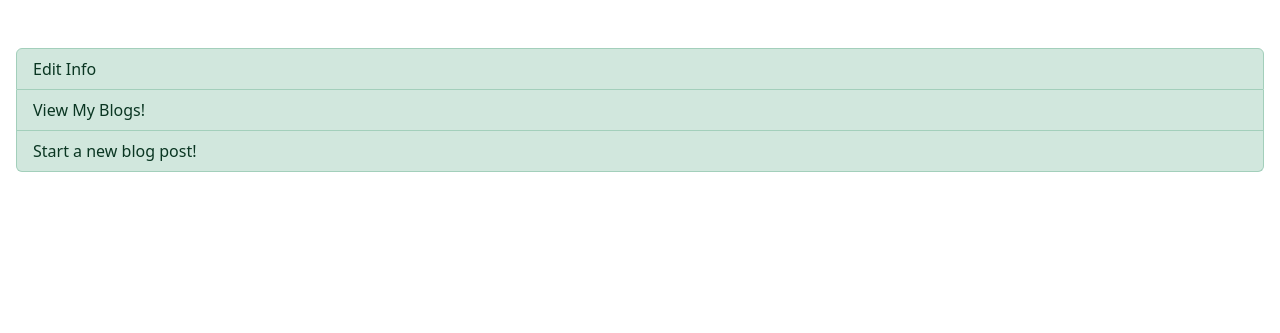
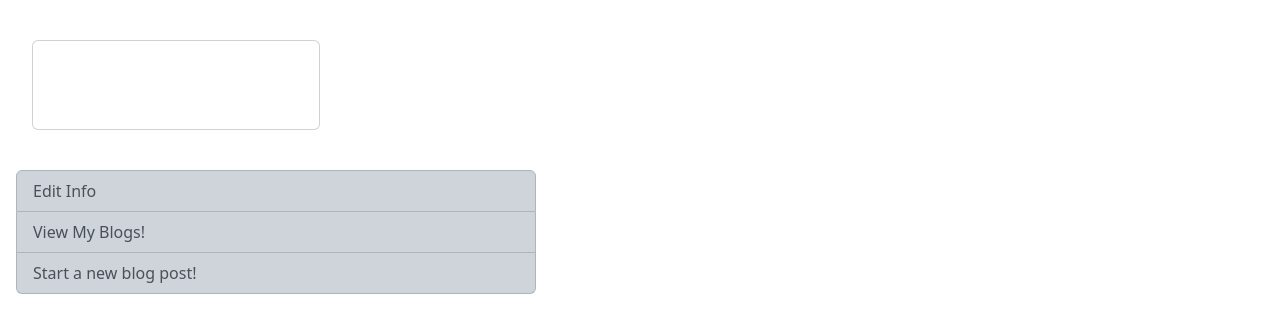
Before and after one commit to PracticalMagicProgramming/snake_case-blog, a Flask app: template Templates/profile.html in a window 1280 px wide. Shown: the part 40-373 px from the top of the page. Run offline with Flask 2, Linux system fonts and the light colour scheme; the template is opened without the code that fills it, so the values that code supplies are empty; some libraries are stand-ins or nearby versions.

Commit message:
finishing styling

```diff
--- a/Templates/base.html
+++ b/Templates/base.html
@@ -46,6 +46,7 @@
             {% endif %}
         </ul>
     </nav>
+    <!-- put an automatic container on all content -->
     <div class="containter-fluid m-2 p-2">
     {% block content %}
 
--- a/Templates/create.html
+++ b/Templates/create.html
@@ -4,7 +4,7 @@
 
 {% block content %}
 <h2 class="class=d-inline mb-4">
-    Create a Blog
+    <strong>Create a Blog</strong>
     <small class="text-muted"> Share Your Ideas!</small>
 </h2>
 
@@ -24,7 +24,7 @@
                     {% endfor %}
                 {% endfor %}
 
-                <button type="submit" class="btn btn-dark">Share Me!</button>
+                <button type="submit" class="btn btn-dark mt-3">Share Me!</button>
             </form>
         </div>
     </div>
--- a/Templates/feed.html
+++ b/Templates/feed.html
@@ -6,13 +6,13 @@
 
 
     <h2 class="class=d-inline mb-4">
-        Your Blogs :3
+      <strong>Look</strong> At all these blogs!
     </h2>
 
     <div class="container-fluid pe-4 mb-4">
-        <div class="card-group-vertical m-2 p-2 ">
+        <div class="card-group-vertical mb-2 p-2 ">
             {% for blog in  all_blogs.items %}
-                <div class="card" style="width: 18rem;">
+                <div class="card mb-4" style="width: 25rem;">
                     <div class="card-body">
                         <h5 class="card-title">{{ blog.title }}</h5>
                         <p>{{ blog.username }}</p>
--- a/Templates/profile.html
+++ b/Templates/profile.html
@@ -3,21 +3,30 @@
 {% block title %} Profile {% endblock %}
 
 {% block content %}
-    <h1 class="class=d-inline mb-4">
-        {{ user.username }}
-    </h1>
+    <div class="card-group-vertical bg m-2 p-2 ">
 
-    <div>
-        <p>{{ user.bio }}</p>
+            <div class="card mb-4" style="width: 18rem;">
+                <div class="card-body">
+                  <h5 class="card-title">{{ user.username }}</h5>
+                </div>
+                <div class="card-body">
+                    <p>{{ user.bio }}</p>
+
+                </div>
+            </div>
     </div>
 
-    <!-- if this is the current users profile page allow them to edit their profile -->
-    {% if current_user.id == user.id %}
+
+
+    <div class="d-grid gap-5 col-5 mx-left">
+  <!-- if this is the current users profile page allow them to edit their profile -->
+        {% if current_user.id == user.id %}
         <div class="list-group">
-            <a href="/users/profile/{{user.id}}/edit" class="list-group-item list-group-item-success">Edit Info</a>
-            <a href="/users/{{user.id}}/blogs/1" class="list-group-item list-group-item-success">View My Blogs!</a>
-            <a href="/blogs/create" class="list-group-item list-group-item-success">Start a new blog post!</a>
+            <a href="/users/profile/{{user.id}}/edit" class="list-group-item list-group-item-dark">Edit Info</a>
+            <a href="/users/{{user.id}}/blogs/1" class="list-group-item list-group-item-dark">View My Blogs!</a>
+            <a href="/blogs/create" class="list-group-item list-group-item-dark">Start a new blog post!</a>
         </div>
-    {% endif %}
+        {% endif %}
+    </div>
 
 {% endblock %}
--- a/Templates/update-blog.html
+++ b/Templates/update-blog.html
@@ -21,7 +21,7 @@
                 {% endfor %}
             {% endfor %}
 
-            <button type="submit" class="btn btn-dark text-success"> Edit Blog </button>
+            <button type="submit" class="btn btn-dark"> Edit Blog </button>
         </form>
         </div>
     </div>
--- a/Templates/user-dir.html
+++ b/Templates/user-dir.html
@@ -20,11 +20,12 @@
 
         <div class="card-group-vertical bg m-2 p-2 ">
             {% for user in  all_users.items %}
-                <div class="card" style="width: 18rem;">
+                <div class="card mb-2" style="width: 18rem;">
                     <div class="card-body">
                       <h5 class="card-title">{{ user.username }}</h5>
                     </div>
                     <div class="card-body">
+                        <p>Check out their Blog!</p>
                       <a href="/users/profile/{{ user.id }}" class="btn btn-dark card-link"> profile</a>
                     </div>
                 </div>
--- a/app.py
+++ b/app.py
@@ -198,7 +198,7 @@ def get_user_blogs(user_id, page_num):
 def get_blog_feed(page_num):
     """View for seeing all of snake_case's blogs-displayed as a feed"""
     all_blogs = Post.query.paginate(per_page=5, page=page_num, error_out=True)
-
+    # FIXME: to get authors name to display on the card.
     return render_template('feed.html', all_blogs=all_blogs)
 
 
```
Also changed, not shown: Templates/index.html (+9 -6 lines), Templates/view-blog.html (+5 -7 lines), Static/index.css (line endings or trailing spaces).
